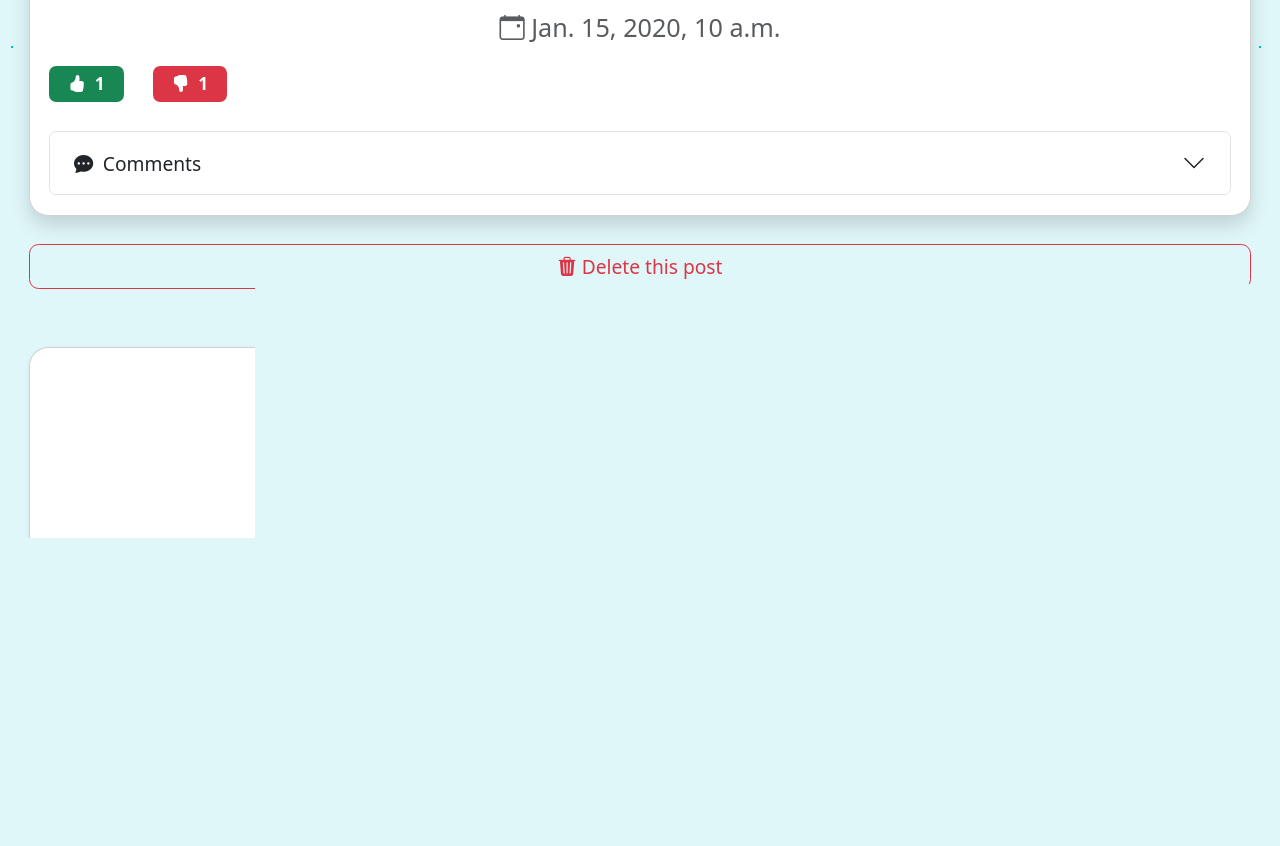
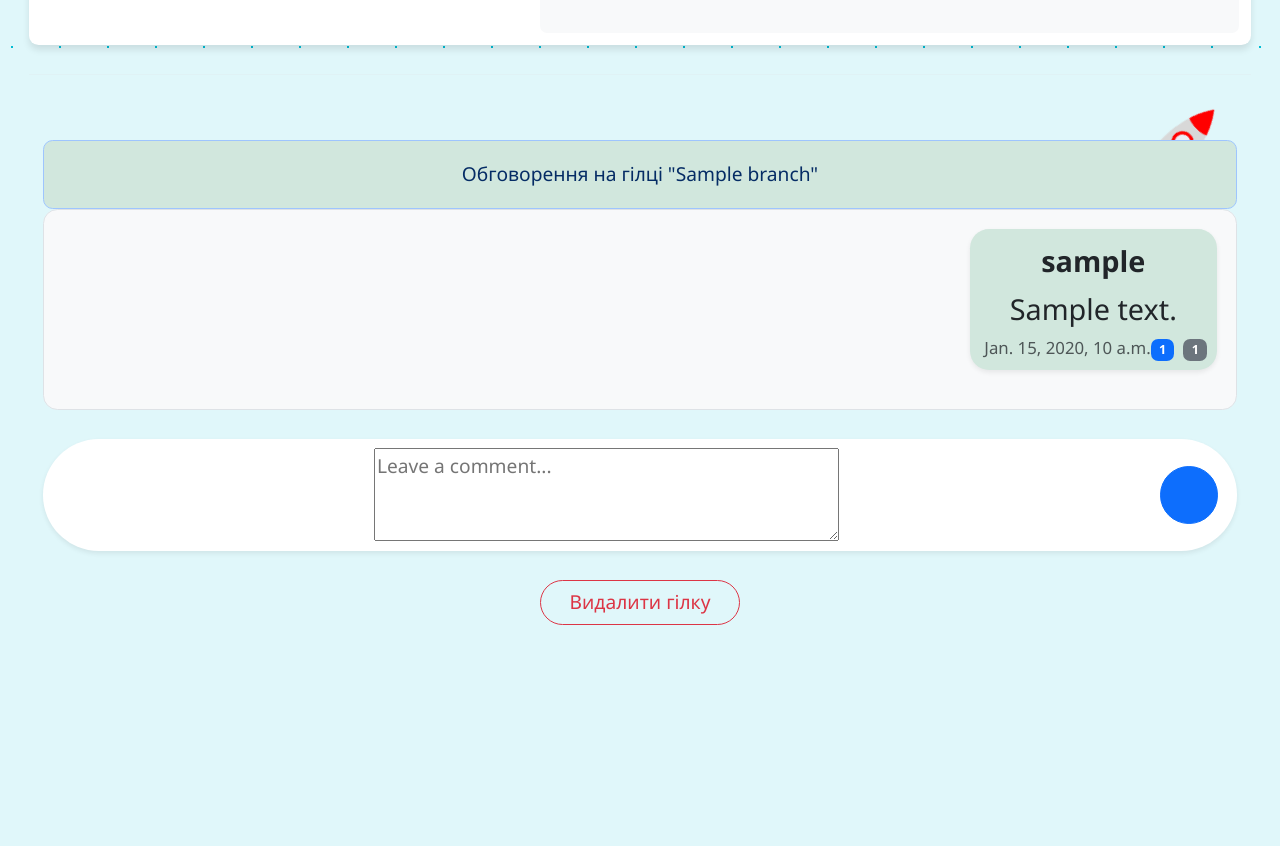
Before and after one commit to NazarUsius/ETelegram, a Django app: page /forum/1/ in a window 1280 px wide. Shown: the part 733-1579 px from the top of the page. Before the commit the page ends 1271 px from the top, so only its background shows below. Run offline with Django 5.2, Linux system fonts and the light colour scheme; a user stored in the database is signed in; tables that the repository leaves empty hold one stand-in row (values such as "Sample post"); parts of the project's set-up code (start-up, migrations or seed data) failed here and were passed over; some libraries are stand-ins or nearby versions.

Commit message:
detail page design

```diff
--- a/etelegram/etelegram/settings.py
+++ b/etelegram/etelegram/settings.py
@@ -59,6 +59,7 @@
     'main',
     'event_calendar',
     'profilemenu',
+    'crispy_forms',
 
 ]
 LOGIN_REDIRECT_URL = '/main/'
@@ -149,3 +150,6 @@
 DEFAULT_AUTO_FIELD = 'django.db.models.BigAutoField'
 MEDIA_URL = '/media/'
 MEDIA_ROOT = os.path.join(BASE_DIR, 'media')
+
+CRISPY_ALLOWED_TEMPLATE_PACKS = "bootstrap5"
+CRISPY_TEMPLATE_PACK = "bootstrap5"
--- a/etelegram/forum/templates/base.html
+++ b/etelegram/forum/templates/base.html
@@ -14,7 +14,8 @@
     font-family: 'Segoe UI', sans-serif;
     zoom: 1.2;
     overflow-x: hidden;
-    overflow-y: auto;
+    {% block body_overflow %}overflow-y: auto;{% endblock %}
+
 }
 
 .stars {
--- a/etelegram/forum/templates/branch_create.html
+++ b/etelegram/forum/templates/branch_create.html
@@ -1,12 +1,12 @@
 {% extends 'base.html' %}
-
+{% block body_overflow %}overflow-y: auto;{% endblock %}
 {% block head %}
 <style>
     body {
         background: #e0f7fa !important;
     }
     .container {
-        margin-top: 500px; /* Збільшено значення margin-top */
+        margin-top: 500px;
     }
 </style>
 {% endblock %}
--- a/etelegram/forum/templates/branch_detail.html
+++ b/etelegram/forum/templates/branch_detail.html
@@ -1,159 +1,185 @@
 {% extends 'base.html' %}
-
 {% load static %}
 {% block content %}
-<html lang="en">
-<head>
-    <meta charset="UTF-8">
-    <title>{{ data.branch.title }} | Post Detail</title>
+<!--<div class="container py-4">-->
 
-    <!-- Bootstrap CSS -->
-    <link rel="stylesheet" href="https://cdn.jsdelivr.net/npm/bootstrap@5.3.3/dist/css/bootstrap.min.css">
-    <!-- Bootstrap Icons -->
-    <link href="https://cdn.jsdelivr.net/npm/bootstrap-icons@1.10.5/font/bootstrap-icons.css" rel="stylesheet">
+<!--    &lt;!&ndash; Назва гілки &ndash;&gt;-->
+<!--    <div class="text-center mb-4">-->
+<!--        <h2 class="fw-bold">-->
+<!--            <i class="bi bi-megaphone-fill text-primary me-2"></i>{{ data.branch.title }}-->
+<!--        </h2>-->
+<!--        <p class="text-muted">{{ data.branch.description }}</p>-->
+<!--    </div>-->
 
-    <!-- Animate.css -->
-    <link rel="stylesheet" href="https://cdnjs.cloudflare.com/ajax/libs/animate.css/4.1.1/animate.min.css"/>
+<!--    &lt;!&ndash; Зображення &ndash;&gt;-->
+<!--    {% if data.branch.media %}-->
+<!--        <div class="text-center mb-4">-->
+<!--            <img src="{{ data.branch.media.url }}" alt="media" class="img-fluid rounded shadow" style="max-height: 300px; object-fit: cover;">-->
+<!--        </div>-->
+<!--    {% endif %}-->
 
-    <style>
-        body {
-            background: #e0f7fa;
-        }
+<!--    &lt;!&ndash; Дата та реакції &ndash;&gt;-->
+<!--    <div class="d-flex justify-content-between align-items-center mb-3">-->
+<!--        <small class="text-muted"><i class="bi bi-calendar-event me-1"></i>{{ data.branch.created_at }}</small>-->
+<!--        <div>-->
+<!--            <span class="badge bg-success me-2"><i class="bi bi-hand-thumbs-up-fill"></i> {{ data.likes }}</span>-->
+<!--            <span class="badge bg-danger"><i class="bi bi-hand-thumbs-down-fill"></i> {{ data.dislikes }}</span>-->
+<!--        </div>-->
+<!--    </div>-->
+<br xmlns="http://www.w3.org/1999/html">
+<div class="container py-5">
+  <!-- Branch Title and Description -->
+  <div class="text-center mb-5">
+    <div class=" text-white py-3 rounded-3" style="background-color: #a8d3a5;">
+      <h2 class="fw-bold display-4 mb-2">
+        <i class="bi bi-megaphone-fill me-3"></i>Інформація про гілку
+      </h2>
+    </div>
+  </div>
 
-        .fade-in-card {
-            animation: fadeInUp 0.5s ease-in-out;
-            border-radius: 16px;
-        }
+  <!-- Branch Image and Details -->
+  <div class="d-flex justify-content-start align-items-start" style="background-color: white; border-radius: 8px; box-shadow: 0 4px 6px rgba(0, 0, 0, 0.1); padding: 10px;">
+    <img src="{{ data.branch.media.url }}" alt="Branch Media" class="img-fluid rounded shadow" style="width: 400px; height: auto; object-fit: cover;">
 
-        @keyframes fadeInUp {
-            from {
-                opacity: 0;
-                transform: translateY(20px);
-            }
-            to {
-                opacity: 1;
-                transform: translateY(0);
-            }
-        }
+    <div class="ms-3" style="flex-grow: 1;">
+      <article class="mb-3">
+        <div class="p-3 bg-light rounded-2">
+          <h5 class="fs-6 fw-semibold text-primary">Назва гілки</h5>
+          <p class="fs-6 text-dark">{{ data.branch.title }}</p>
+        </div>
+      </article>
 
-        .card-title {
-            font-weight: 600;
-        }
+      <article class="mb-3">
+        <div class="p-3 bg-light rounded-2">
+          <h5 class="fs-6 fw-semibold text-primary">Опис</h5>
+          <p class="fs-6 text-dark">{{ data.branch.description }}</p>
+        </div>
+      </article>
 
-        .badge {
-            font-size: 0.9rem;
-        }
+      <article>
+        <div class="p-3 bg-light rounded-2">
+          <h5 class="fs-6 fw-semibold text-primary">Дата створення</h5>
+          <p class="fs-6 text-dark">{{ data.branch.created_at }}</p>
+        </div>
+      </article>
+    </div>
+  </div>
 
-        .accordion-button {
-            font-weight: 500;
-        }
+  <!-- Divider -->
+  <hr class="my-4" style="border-color: #dee2e6;">
 
-        .card {
-            border-radius: 16px;
-        }
 
-        .form-control {
-            border-radius: 8px;
-        }
+<!-- 💬 Коментарі -->
+<div class="container mt-4">
+  <div class="p-3 text-primary-emphasis bg-success-subtle border border-primary-subtle rounded-3">
+  Oбговорення на гілці "{{data.branch.title}}"
+</div>
 
-        .btn {
-            border-radius: 8px;
-        }
+  <div class="mb-4" style="border: 1px solid #dee2e6; border-radius: 12px; padding: 1rem; background-color: #f8f9fa;">
+    {% if data.comments %}
+      {% for comment_data in data.comments %}
+        <div class="d-flex mb-3 {% if comment_data.comment.user == request.user %}justify-content-end{% else %}justify-content-start{% endif %}">
+          {% if comment_data.comment.user != request.user %}
+            <img src="{{ comment_data.comment.user.avatar.url }}" class="rounded-circle me-2" width="45" height="45" alt="avatar">
+          {% endif %}
+          <div class="p-2 rounded-4 shadow-sm"
+               style="background-color: {% if comment_data.comment.user == request.user %}#d1e7dd{% else %}#ffffff{% endif %}; max-width: 70%;">
+            <p class="mb-1 fw-semibold">{{ comment_data.comment.user.username }}</p>
+            <p class="mb-1">{{ comment_data.comment.description }}</p>
+            <div class="d-flex justify-content-between align-items-center text-muted small">
+              <span><i class="bi bi-clock me-1"></i>{{ comment_data.comment.created_at }}</span>
+              <span>
+                <span class="badge bg-primary me-1"><i class="bi bi-hand-thumbs-up"></i> {{ comment_data.like_count }}</span>
+                <span class="badge bg-secondary"><i class="bi bi-hand-thumbs-down"></i> {{ comment_data.dislike_count }}</span>
+              </span>
+            </div>
+          </div>
+        </div>
+      {% endfor %}
+    {% else %}
+      <p class="text-center text-muted">Почати обговорення 💤</p>
+    {% endif %}
+  </div>
 
-        .comment-box {
-            background-color: #ffffff;
-            border-left: 4px solid #0d6efd;
-            padding: 10px 15px;
-            border-radius: 6px;
-        }
-    </style>
-</head>
-<body>
+  <!-- 📨 Форма коментаря у стилі месенджера -->
+  <form method="POST" action="{% url 'comment_create' data.branch.pk %}" class="bg-white shadow-sm rounded-pill px-3 py-2 d-flex align-items-center">
+    {% csrf_token %}
+    <div class="flex-grow-1 me-2">
+      {{ form.description}}
+    </div>
+    <button type="submit" class="btn btn-primary d-flex justify-content-center align-items-center"
+        style="width: 48px; height: 48px; border-radius: 50%;">
+  <i class="bi bi-send-fill"></i>
+</button>
 
-<div class="container py-5">
-    <h1 class="mb-5 text-center display-5 fw-bold">
-        <i class="bi bi-megaphone text-primary"></i> {{ data.branch.title }}
-    </h1>
 
-    <div class="card shadow fade-in-card mb-4">
-        <div class="card-body">
-            <h3 class="card-title mb-3">{{ data.branch.title }}</h3>
-            <p class="card-text">{{ data.branch.description }}</p>
+  </form>
 
-            {% if data.branch.media %}
-                <img src="{{ data.branch.media.url }}" alt="{{ data.branch.title }}" class="img-fluid rounded mb-3"
-                     style="max-width: 100%; height: auto;">
-            {% endif %}
+  <!-- 🗑 Кнопка видалення гілки -->
+  <form method="post" action="{% url 'branch_delete' data.branch.pk %}" class="mt-4 text-center">
+    {% csrf_token %}
+    <button type="submit" class="btn btn-outline-danger rounded-pill px-4">
+      <i class="bi bi-trash3-fill"></i> Видалити гілку
+    </button>
+  </form>
+</div>
 
-            <p class="text-muted"><small><i class="bi bi-calendar-event"></i> {{ data.branch.created_at }}</small></p>
 
-            <div class="d-flex justify-content-start gap-4 mb-3">
-                <span class="badge bg-success px-3 py-2"><i class="bi bi-hand-thumbs-up-fill me-1"></i> {{ data.likes }}</span>
-                <span class="badge bg-danger px-3 py-2"><i class="bi bi-hand-thumbs-down-fill me-1"></i> {{ data.dislikes }}</span>
-            </div>
 
-            <!-- Comments Accordion -->
-            <div class="accordion mt-4" id="accordion-comments">
-                <div class="accordion-item">
-                    <h2 class="accordion-header">
-                        <button class="accordion-button collapsed" type="button" data-bs-toggle="collapse"
-                                data-bs-target="#comments" aria-expanded="false">
-                            <i class="bi bi-chat-dots-fill me-2"></i> Comments
-                        </button>
-                    </h2>
-                    <div id="comments" class="accordion-collapse collapse">
-                        <div class="accordion-body">
-                            {% if data.comments %}
-                                {% for comment_data in data.comments %}
-                                    <div class="comment-box mb-3">
-                                        <p class="mb-1">
-                                            <strong>{{ comment_data.comment.user.username }}</strong>: {{ comment_data.comment.description }}
-                                        </p>
-                                        <p class="text-muted mb-2"><small><i class="bi bi-clock"></i> {{ comment_data.comment.created_at }}</small></p>
-                                        <div class="d-flex gap-3">
-                                            <span class="badge bg-primary"><i class="bi bi-hand-thumbs-up"></i> {{ comment_data.like_count }}</span>
-                                            <span class="badge bg-secondary"><i class="bi bi-hand-thumbs-down"></i> {{ comment_data.dislike_count }}</span>
-                                        </div>
-                                    </div>
-                                {% endfor %}
-                            {% else %}
-                                <p class="text-muted">No comments yet.</p>
-                            {% endif %}
-                        </div>
-                    </div>
-                </div>
-            </div>
-        </div>
-    </div>
+    <!-- Коментарі -->
+<!--    <div class = "d-flex justify-content-end">-->
+<!--    <div class="mb-5" style="max-height: 400px; overflow-y: auto; border: 1px solid #dee2e6; border-radius: 12px; padding: 1rem; background-color: #f8f9fa;">-->
+<!--        {% if data.comments %}-->
+<!--            {% for comment_data in data.comments %}-->
+<!--                <div class="d-flex align-items-start gap-3">-->
+<!--              &lt;!&ndash; Аватар &ndash;&gt;-->
+<!--              <img src="{{ comment.user.avatar.url }}" alt="avatar" class="rounded-circle" width="50" height="50">-->
+<!--                <div class="mb-3 p-2 rounded shadow-sm">-->
+<!--                    <p class="mb-1"><strong>{{ comment_data.comment.user.username }}</strong></p>-->
+<!--                    <p class="mb-1">{{ comment_data.comment.description }}</p>-->
+<!--                    <div class="d-flex justify-content-between align-items-center text-muted small">-->
+<!--                        <span><i class="bi bi-clock me-1"></i>{{ comment_data.comment.created_at }}</span>-->
+<!--                        <span>-->
+<!--                            <span class="badge bg-primary me-1"><i class="bi bi-hand-thumbs-up"></i> {{ comment_data.like_count }}</span>-->
+<!--                            <span class="badge bg-secondary"><i class="bi bi-hand-thumbs-down"></i> {{ comment_data.dislike_count }}</span>-->
+<!--                        </span>-->
+<!--                    </div>-->
+<!--                </div></div></div>-->
+<!--            {% endfor %}-->
+<!--        {% else %}-->
+<!--            <p class="text-center text-muted">Коментарів ще немає 💤</p>-->
+<!--        {% endif %}-->
+<!--    </div>-->
 
-    <!-- Delete Form -->
-    <form method="post" action="{% url 'branch_delete' data.branch.pk %}">
-        {% csrf_token %}
-        <button type="submit" class="btn btn-outline-danger w-100">
-            <i class="bi bi-trash3-fill"></i> Delete this post
-        </button>
-    </form>
 
-    <!-- Add Comment Form -->
-    <div class="card mt-5 shadow-sm">
-        <div class="card-body">
-            <h5 class="card-title mb-3"><i class="bi bi-pencil-fill text-info"></i> Add a Comment</h5>
-            <form method="POST" action="{% url 'comment_create' data.branch.pk %}">
-                {% csrf_token %}
-                <div class="mb-3">
-                    <label for="id_description" class="form-label">Your Comment</label>
-                    {{ form.description }}
-                </div>
-                <button type="submit" class="btn btn-primary">
-                    <i class="bi bi-send-fill"></i> Submit
-                </button>
-            </form>
-        </div>
-    </div>
-</div>
+<!--    &lt;!&ndash; Форма як у месенджері &ndash;&gt;-->
+<!--    <form method="POST" action="{% url 'comment_create' data.branch.pk %}" class="sticky-bottom bg-white shadow rounded-pill px-1 py-1 d-flex align-items-center">-->
+<!--        {% csrf_token %}-->
+<!--        <div class="flex-grow-1 me-2">-->
+<!--            {{ form.description }}-->
+
+<!--        </div>-->
+<!--        <button type="submit" class="btn btn-primary rounded-circle">-->
+<!--            <i class="bi bi-send-fill"></i>-->
+<!--        </button>-->
+<!--    </form>-->
+
+<!--    &lt;!&ndash; Кнопка видалення &ndash;&gt;-->
+<!--    <form method="post" action="{% url 'branch_delete' data.branch.pk %}" class="mt-4 text-center rounded-pill">-->
+<!--        {% csrf_token %}-->
+<!--        <button type="submit" class="btn btn-outline-danger w-50">-->
+<!--            <i class="bi bi-trash3-fill"></i> Видалити гілку-->
+<!--        </button>-->
+<!--    </form>-->
+<!--</div>-->
 
 <!-- Bootstrap JS -->
 <script src="https://cdn.jsdelivr.net/npm/bootstrap@5.3.3/dist/js/bootstrap.bundle.min.js"></script>
 {% endblock %}
-</body>
-</html>
+
+<!-- UIkit CSS -->
+<link rel="stylesheet" href="https://cdn.jsdelivr.net/npm/uikit@3.21.5/dist/css/uikit.min.css" />
+
+<!-- UIkit JS -->
+<script src="https://cdn.jsdelivr.net/npm/uikit@3.21.5/dist/js/uikit.min.js"></script>
+<script src="https://cdn.jsdelivr.net/npm/uikit@3.21.5/dist/js/uikit-icons.min.js"></script>
--- a/etelegram/forum/views.py
+++ b/etelegram/forum/views.py
@@ -59,6 +59,7 @@
         context = super().get_context_data(**kwargs)
         context['data'] = data
         context['form'] = CommentForm()
+        context['user'] = self.request.user
         return context
 
 class BranchCreateView(UserPassesTestMixin, CreateView):
@@ -128,21 +129,15 @@
     login_url = "/accounts/login/"
 
     def form_valid(self, form):
-        # Получаем объект ветки
         branch = get_object_or_404(Branch, pk=self.kwargs['pk'])
 
-        # Проверка, чтобы пользователь не лайкал дважды
         if LikeBranch.objects.filter(user=self.request.user, branch=branch).exists():
             return HttpResponseForbidden("You have already liked this branch.")
-
-        # Присваиваем пользователя и ветку
         form.instance.user = self.request.user
         form.instance.branch = branch
 
-        # Сохраняем форму
         response = super().form_valid(form)
         return response
 
     def get_success_url(self):
-        # После успешного лайка перенаправляем на детальную страницу ветки
         return reverse('branch_detail', kwargs={'pk': self.kwargs['pk']})
```
Also changed, not shown: etelegram/accounts/templates/accounts/base.html (+4 -4 lines), etelegram/accounts/templates/accounts/login.html (+18 -9 lines), etelegram/accounts/templates/accounts/register.html (+20 -11 lines), etelegram/forum/templates/landing.html (+7 -0 lines), etelegram/media/images/ЕКСЕЛЬ_hAO7esy.jpg (added), etelegram/media/images/завантаження_bSnp5K2.jfif (added).
